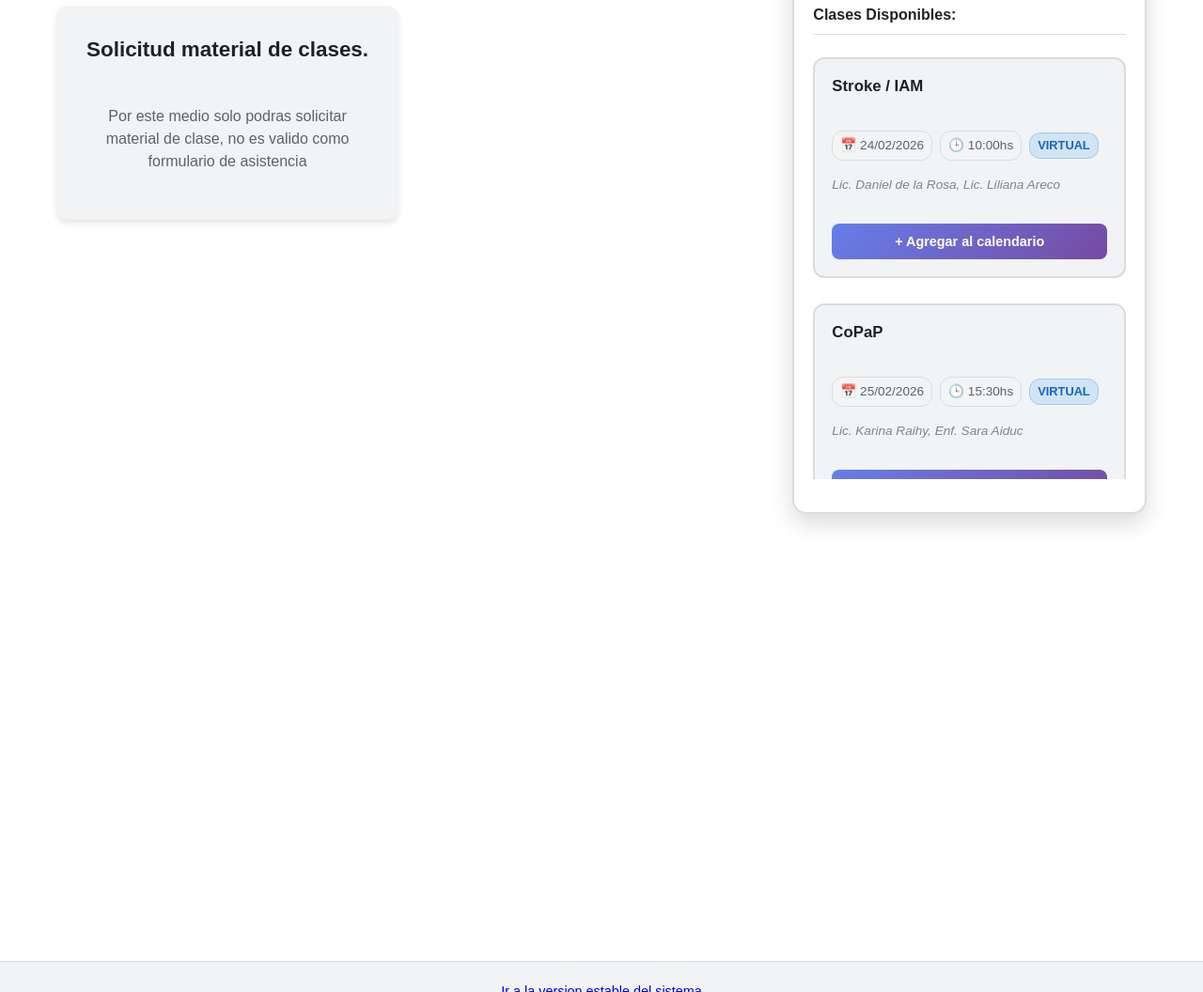
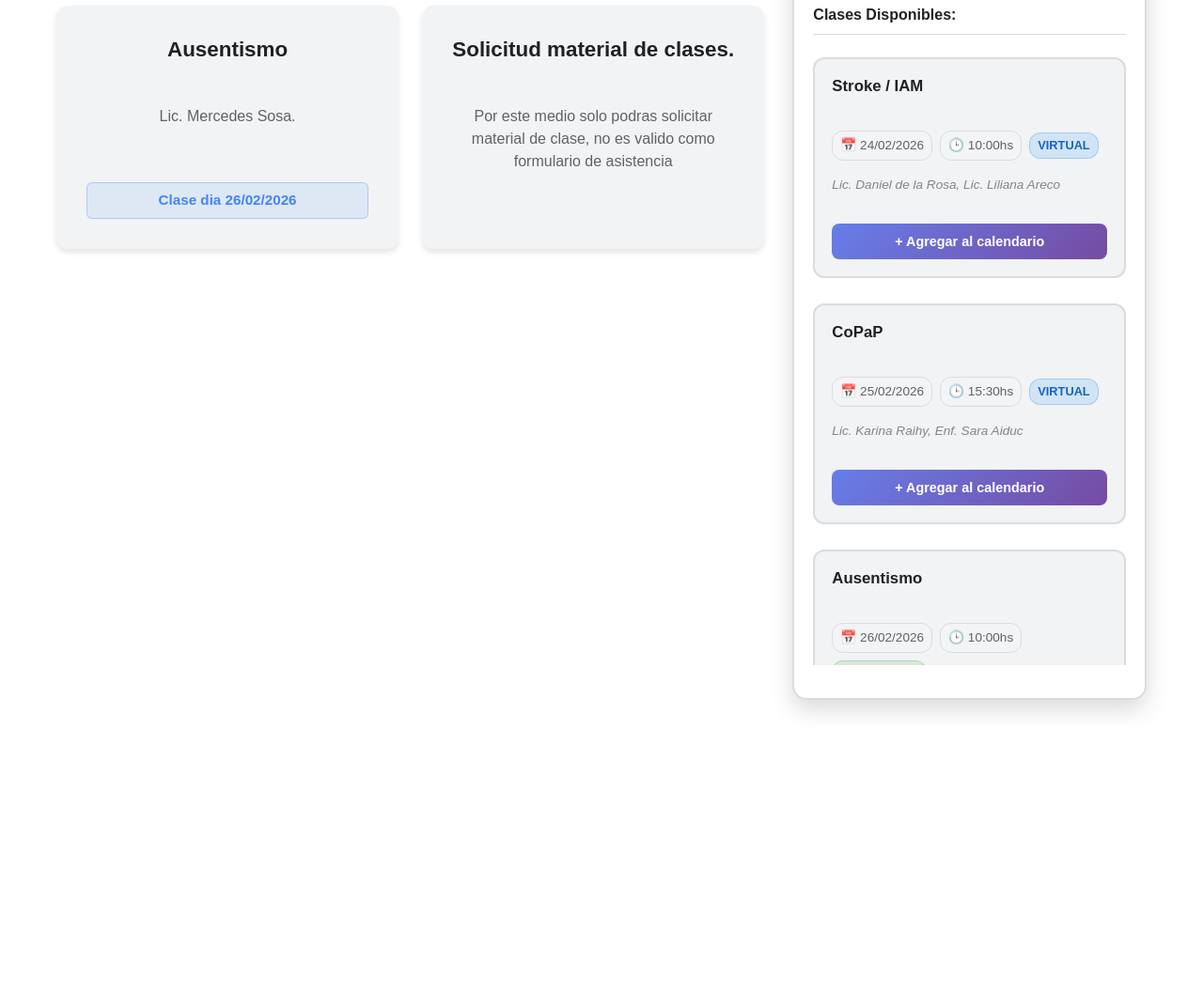
Before and after one commit to Juan-Pablo-230/sistema-formulario-beta, a website: page index.html in a window 1280 px wide. Shown: the part 588-1644 px from the top of the page at 94% size. Drawn offline with Linux system fonts and the light colour scheme; no server answers.

Commit message:
Add files via upload

```diff
--- a/index.html
+++ b/index.html
@@ -63,6 +63,12 @@
                         <p>Lic. Karina Raihy <br>
                         Enf. Sara Aiduc.</p>
                         <span class="class-date">Clase dia 25/02/2026</span>
+                    </div>
+
+                    <div class="class-card" onclick="window.location.href='/Ausentismo/index.html'">
+                        <h3>Ausentismo</h3>
+                        <p>Lic. Mercedes Sosa.</p>
+                        <span class="class-date">Clase dia 26/02/2026</span>
                     </div>
 
                     <div class="class-card" onclick="window.location.href='/solicitud-material.html'">
--- a/js/calendar.js
+++ b/js/calendar.js
@@ -19,7 +19,6 @@ class CalendarManager {
                 modality: "Virtual",
                 instructor: "Lic. Daniel de la Rosa, Lic. Liliana Areco",
                 location: "Microsoft Teams",
-                description: "Clase sobre protocolos de stroke e infarto agudo de miocardio"
             },
             {
                 id: 2,
@@ -32,7 +31,18 @@ class CalendarManager {
                 modality: "Virtual",
                 instructor: "Lic. Karina Raihy, Enf. Sara Aiduc",
                 location: "Microsoft Teams",
-                description: "Clase sobre cuidados paliativos y atención primaria"
+            },
+            {
+                id: 3,
+                title: "Ausentismo",
+                date: "2026-02-26",
+                displayDate: "26/02/2026",
+                time: "10:00",
+                displayTime: "10:00hs",
+                endTime: "13:00",
+                modality: "Presencial",
+                instructor: "Lic. Mercedes Sosa",
+                location: "Aula a confirmar",
             }
         ];
     }
```
Also changed, not shown: Ausentismo/index.html (+2 -2 lines).
